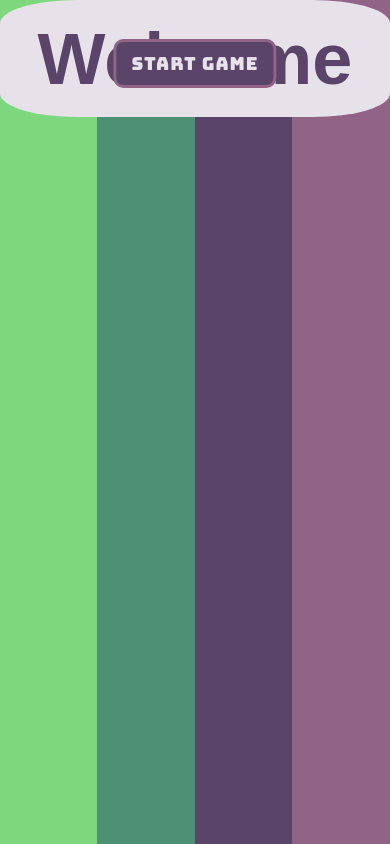
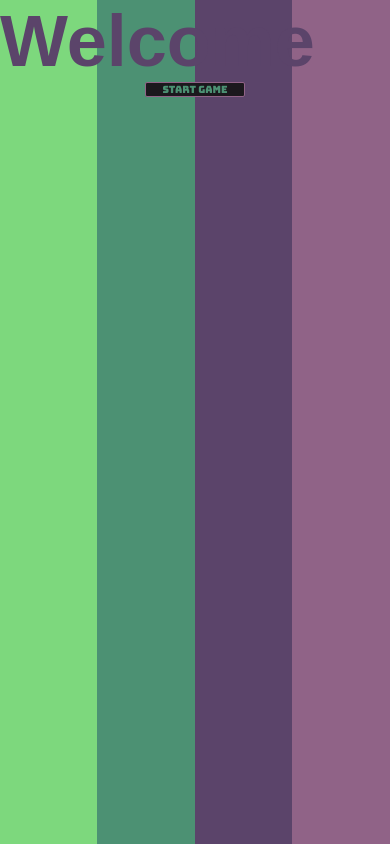
Before and after one commit to Lu-Smith/obstacle-jumping-game-vue, a Vue app: page / in a window 390 px wide. Built offline with nearby package versions, Linux system fonts and the light colour scheme; a web font is replaced by a local one.

Commit message:
Updated styling

```diff
--- a/src/App.vue
+++ b/src/App.vue
@@ -30,8 +30,8 @@
     font-family: 'Roboto', sans-serif;
 
     .mainPage {
-    @include flex(center, center, column);
-  }
+      @include flex(center, center, column);
+    }
   }
 
 </style>
--- a/src/components/IntroPage.vue
+++ b/src/components/IntroPage.vue
@@ -17,27 +17,14 @@
 
 <style lang="scss" scoped>
   div {
-    background: $primary-background;
-    height: 30vw;
-    @include flex(center, center, column);
+    height: 100vh;
     width: 100vw;
-    border-radius: 20%;
-
     h1 {
       color: $secondary-color;
       font-size: 72px;
       font-family: 'Rubik', sans-serif;
     }
 
-    button {
-      padding: 10px 15px;
-      font-size: 18px;
-      border-radius: 10px;
-      background: $secondary-color;
-      color: $primary-background;
-      border: 3px solid $third-color;
-      margin-top: 10px;
-      letter-spacing: 1px;
-    }
+
   }
 </style>
--- a/src/styles/main.scss
+++ b/src/styles/main.scss
@@ -5,7 +5,6 @@
 @import './base';
 
 button {
-    padding: 0 12px;
     background-color: $primary-color;
     border: 2px solid $third-color;
     color: $secondary-background;
@@ -15,6 +14,7 @@ button {
     left: 50%;
     translate: (-50%);
     margin-top: 10px;
+    width: 200px;
 }
 
 h3 {
@@ -24,3 +24,19 @@ h3 {
         color: $secondary-color;
     }
 }
+
+@media screen and (max-width: 786px) {
+    button {
+        font-size: $primary-font-size;
+        width: 130px;
+    }
+}
+
+@media screen and (max-width: 480px) {
+    button {
+        border-radius: 2px;
+        font-size: $mobile-font-size;
+        border: 1px solid $third-color;
+        width: 100px;
+    }
+}
```
Also changed, not shown: src/components/Game.vue (indentation only).
